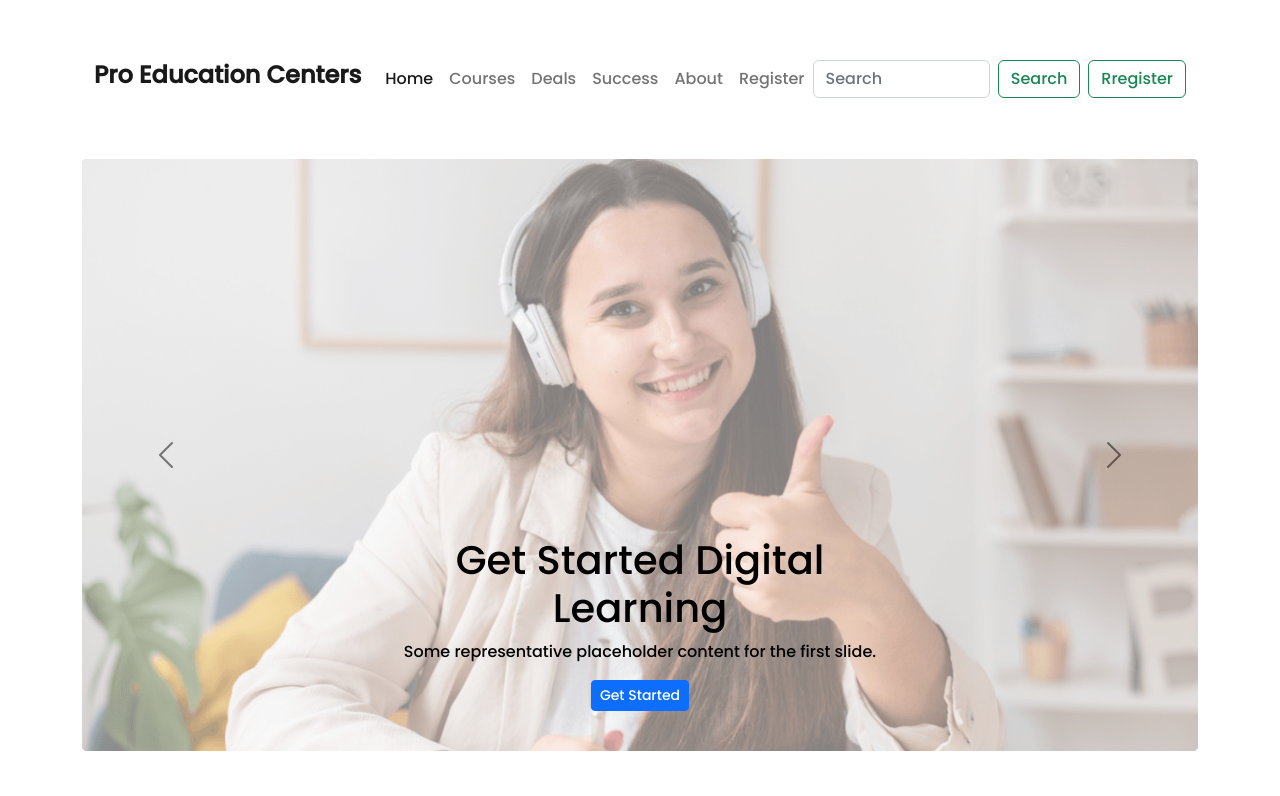
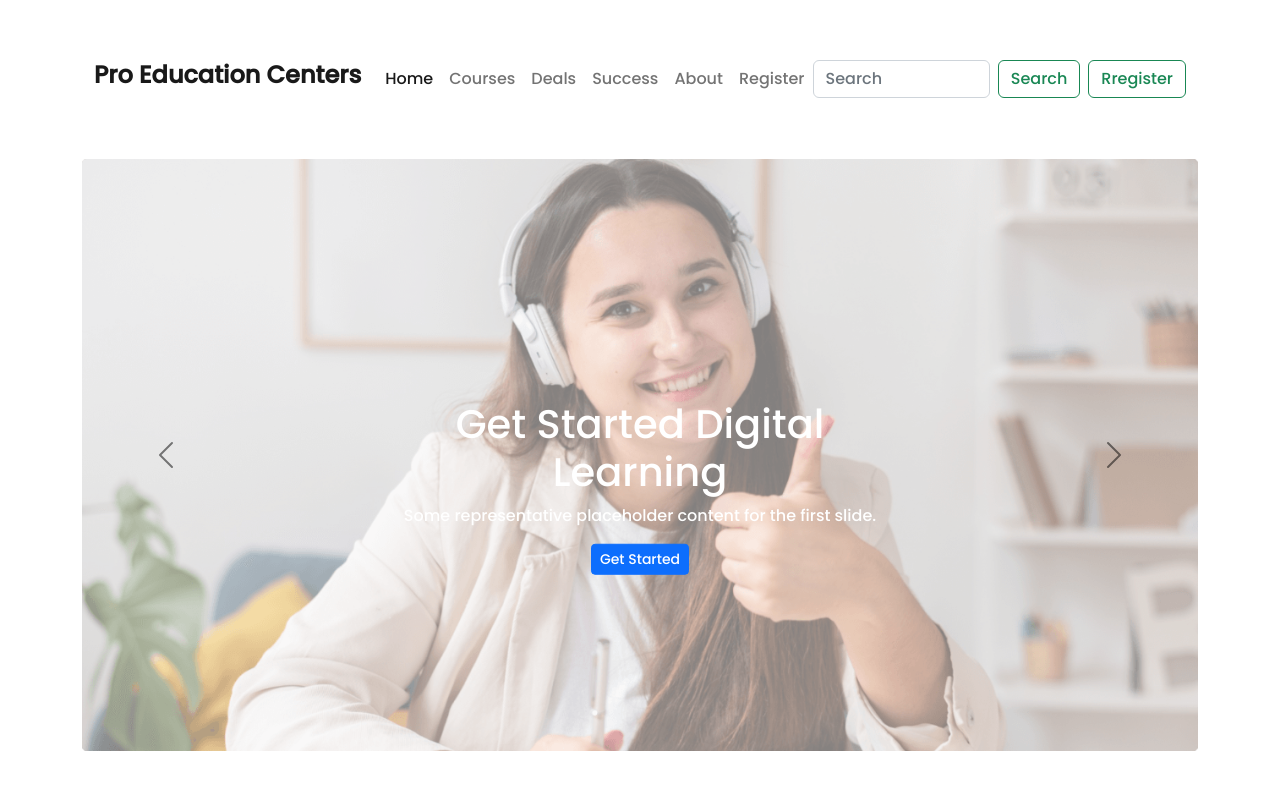
Before and after one commit to rajutalukdar1/assignment-no-3, a plain HTML site: page index.html in a window 1280 px wide. Shown: the top 796 px of the page. Drawn offline with nearby package versions, Linux system fonts and the light colour scheme.

Commit message:
text-color-text-center

```diff
--- a/index.html
+++ b/index.html
@@ -72,7 +72,7 @@
                 <div class="carousel-inner">
                     <div class="carousel-item active" data-bs-interval="10000">
                         <img src="images/cover/cover-1.png" class="d-block w-100 opacity-50" alt="...">
-                        <div class="carousel-caption">
+                        <div class="carousel-caption text-white img-canter">
                             <h1>Get Started Digital <br>Learning</h1>
                             <p>Some representative placeholder content for the first slide.</p>
                             <button type="button" class="btn btn-primary btn-sm btm-md btn-lg">Get Started</button>
@@ -80,7 +80,7 @@
                     </div>
                     <div class="carousel-item" data-bs-interval="2000">
                         <img src="images/cover/cover-1.png" class="d-block w-100 opacity-50" alt="...">
-                        <div class="carousel-caption ">
+                        <div class="carousel-caption text-white img-canter">
                             <h1>Get Started Digital <br>Learning</h1>
                             <p>Some representative placeholder content for the second slide.</p>
                             <button type="button" class="btn btn-primary btn-sm btm-md btn-lg ">Get Started</button>
@@ -88,7 +88,7 @@
                     </div>
                     <div class="carousel-item ">
                         <img src="images/cover/cover-3.jpg" class="d-block w-100 opacity-50" alt="...">
-                        <div class="carousel-caption ">
+                        <div class="carousel-caption text-white img-canter ">
                             <h1>Get Started Digital <br>Learning</h1>
                             <p>Some representative placeholder content for the third slide.</p>
                             <button type="button" class="btn btn-primary btn-sm btm-md btn-lg">Get Started</button>
@@ -221,7 +221,7 @@
                     class="btn btn-primary btn-lg">See More Courses</button> </a>
         </div>
         <!-----------------------
-                 main section 3
+                 main section 3 r
                 ---------------------->
         <section class="container mx-auto bg-primary my-5 border rounded-2">
             <div class="d-lg-flex d-md-block py-5 mx-5 px-4 my-3 justify-content-between align-items-center">
@@ -395,7 +395,7 @@
                 <a href=""> Terms of use</a>
             </div>
 
-            <div class="mt-3 ">
+            <div class="mt-3">
                 <a href="https://www.facebook.com/Rajuvai013"><i class="fa-brands fa-square-facebook"></i></a>
                 <a href=""><i class="fa-brands fa-square-instagram"></i></a>
                 <a href=""><i class="fa-brands fa-linkedin"></i></a>
--- a/style.css
+++ b/style.css
@@ -1,3 +1,9 @@
 body {
     font-family: 'Poppins', sans-serif;
 }
+
+.img-canter {
+    bottom: initial;
+    top: 50%;
+    transform: translateY(-35%);
+}
```
